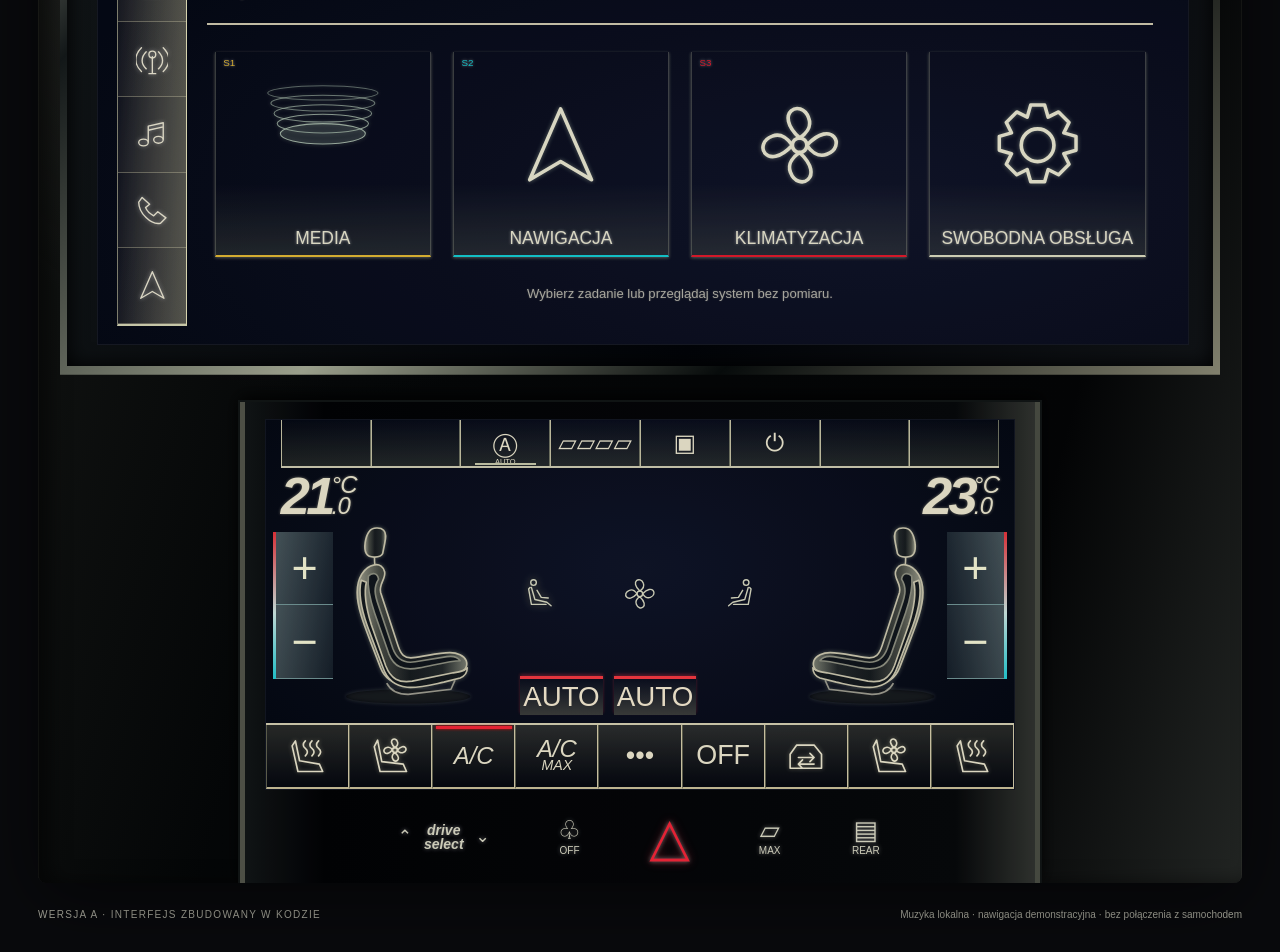
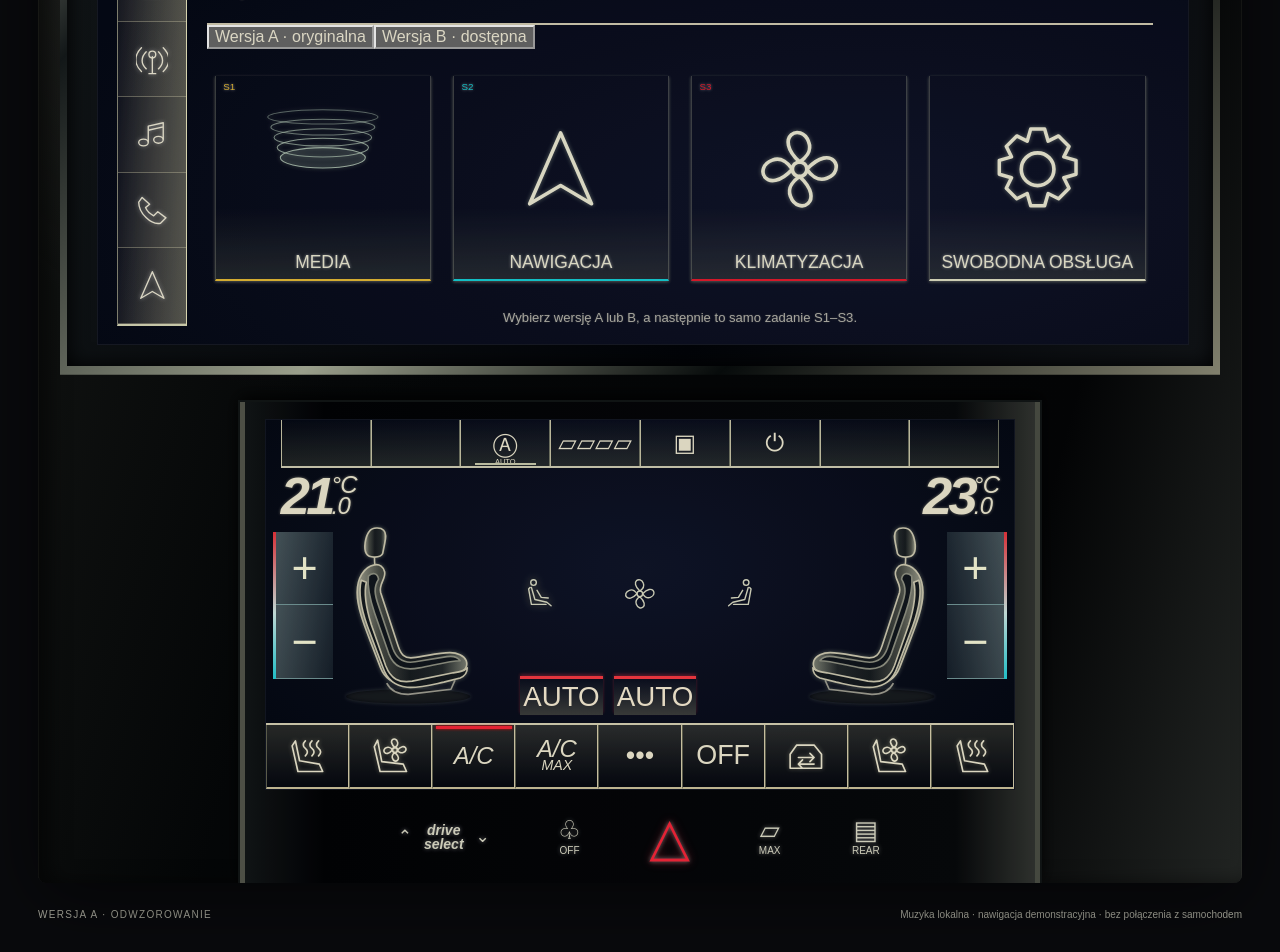
Before and after one commit to lilyhurko/audi-a6-mmi, a React (Vite) app: page / in a window 1280 px wide. Shown: the part 269-1221 px from the top of the page. Built offline with nearby package versions, Linux system fonts and the light colour scheme.

Commit message:
Add A/B version selector and route three scenarios to appropriate interface

```diff
--- a/src/App.jsx
+++ b/src/App.jsx
@@ -8,6 +8,7 @@ import { useAudioLibrary } from './useAudioLibrary'
 import { initialClimate, scenarios } from './model'
 import { useDeviceClock } from './useDeviceClock'
 import CarPhoto from './CarPhoto'
+import AccessibleVersion from './AccessibleVersion'
 import './App.css'
 
 const mediaScreens=['media','source','recent','artists','albums','songs','playlists','genres','files','frequent','music-search','player']
@@ -17,28 +18,28 @@ const homeTiles=[['radio','RADIO','radio'],['media','MEDIA','media'],['phone','T
 const contacts=[{name:'Anna Nowak',number:'500 100 200'},{name:'Piotr Kowalski',number:'500 300 400'},{name:'Jan Wiśniewski',number:'500 500 600'}]
 function App(){
  const clock=useDeviceClock()
- const [scenario,setScenario]=useState(null),[screen,setScreen]=useState('scenarios'),[history,setHistory]=useState([])
+ const [version,setVersion]=useState('A'),[scenario,setScenario]=useState(null),[screen,setScreen]=useState('scenarios'),[history,setHistory]=useState([])
  const [climate,setClimate]=useState({...initialClimate}),[map,setMap]=useState({color:'Automatycznie',view:'Mapa drogi 3D',zoom:'Włącz'})
  const [settings,setSettings]=useState({bass:0,treble:0,brightness:80,drive:'auto',rain:true,ambient:true,language:'Polski',units:'°C',seat:0}),[query,setQuery]=useState(''),[keyboardClosed,setKeyboardClosed]=useState(false)
  const [notice,setNotice]=useState(''),[result,setResult]=useState(null),[favoriteContacts,setFavoriteContacts]=useState([]),[dial,setDial]=useState(''),[call,setCall]=useState(null)
  const events=useRef([]),startTime=useRef(0),upper=useRef(null),playOrigin=useRef(null),maxRestore=useRef(null)
- const record=(type,data={})=>{if(scenario&&!result)events.current.push({version:'A-native',scenario:scenario.id,screen,type,time_ms:Math.round(performance.now()-startTime.current),...data})}
+ const record=(type,data={})=>{if(scenario&&!result)events.current.push({version:version==='A'?'A-native':'B-universal',scenario:scenario.id,screen,type,time_ms:Math.round(performance.now()-startTime.current),...data})}
  const finish=data=>{if(!scenario||result)return;record('task_success',data);setResult({seconds:((performance.now()-startTime.current)/1000).toFixed(1),activations:events.current.filter(e=>e.type==='activation').length,back:events.current.filter(e=>e.type==='back').length})}
  const library=useAudioLibrary(track=>{record('audio_playing',{track:track.title});if(scenario?.id==='S1'&&track.id==='demo-night'&&playOrigin.current==='frequent')finish({track:track.title})})
  const go=next=>{if(next===screen)return;if(next==='player')playOrigin.current=screen;record('screen_change',{destination:next});setHistory(prev=>[...prev,screen]);setScreen(next);setQuery('');setKeyboardClosed(false);setNotice('')}
  const back=()=>{record('back');setScreen(history.at(-1)||'home');setHistory(history.slice(0,-1));setQuery('');setNotice('')}
- const start=item=>{if(library.active&&library.playing)library.toggle();setScenario(item);setResult(null);setClimate({...initialClimate});setHistory([]);setScreen('home');setQuery('');setNotice('');startTime.current=performance.now();events.current=[{version:'A-native',scenario:item.id,type:'task_start',screen:'home',time_ms:0}]}
+ const start=item=>{if(library.active&&library.playing)library.toggle();setScenario(item);setResult(null);setClimate({...initialClimate});setHistory([]);setScreen('home');setQuery('');setNotice('');startTime.current=performance.now();events.current=[{version:version==='A'?'A-native':'B-universal',scenario:item.id,type:'task_start',screen:'home',time_ms:0}]}
  const updateClimate=patch=>{let changes=patch;if('max'in patch&&patch.max!==climate.max){if(patch.max){maxRestore.current={left:climate.left,right:climate.right,ac:climate.ac,fan:climate.fan};changes={...patch,left:16,right:16,ac:true,fan:7,power:true}}else changes={...patch,...maxRestore.current,max:false}}const next={...climate,...changes};if(next.sync){if('right'in patch&&!('left'in patch))next.left=next.right;else next.right=next.left}setClimate(next);record('climate_change',next);if(scenario?.id==='S3'&&next.left===22&&next.right===22&&next.sync&&next.power)finish(next)}
  useLayoutEffect(()=>{
   if(!scenario||result)return
   const snapshot=()=>{
    const aoi=[...document.querySelectorAll('[data-aoi]')].map(node=>{const r=node.getBoundingClientRect();return {name:node.dataset.aoi,label:node.getAttribute('aria-label')||node.textContent,x:r.x,y:r.y,width:r.width,height:r.height}}).filter(r=>r.width&&r.height)
-   events.current.push({version:'A-native',scenario:scenario.id,type:'screen_presented',screen,time_ms:Math.round(performance.now()-startTime.current),viewport:{width:innerWidth,height:innerHeight},aoi})
+   events.current.push({version:version==='A'?'A-native':'B-universal',scenario:scenario.id,type:'screen_presented',screen,time_ms:Math.round(performance.now()-startTime.current),viewport:{width:innerWidth,height:innerHeight},aoi})
   }
   snapshot();window.addEventListener('resize',snapshot);return()=>window.removeEventListener('resize',snapshot)
  },[screen,scenario,result])
  const capture=e=>{const target=e.target.closest('button,input,label');record(target?'activation':'outside_target',{control:target?.getAttribute('aria-label')||target?.textContent?.slice(0,120)||null,x:e.clientX,y:e.clientY,input:e.detail===0?'keyboard':'pointer'})}
- const exportLog=()=>{const url=URL.createObjectURL(new Blob([JSON.stringify({scenario,result,events:events.current},null,2)],{type:'application/json'}));const a=document.createElement('a');a.href=url;a.download=`MMI_A_${scenario.id}.json`;a.click();setTimeout(()=>URL.revokeObjectURL(url),1000)}
+ const exportLog=()=>{const url=URL.createObjectURL(new Blob([JSON.stringify({scenario,result,events:events.current},null,2)],{type:'application/json'}));const a=document.createElement('a');a.href=url;a.download=`MMI_${version}_${scenario.id}.json`;a.click();setTimeout(()=>URL.revokeObjectURL(url),1000)}
  const isMedia=mediaScreens.includes(screen),isNav=navScreens.includes(screen),isClimate=['vehicle','climate','climate-settings','drive','lights','seats'].includes(screen)
  const color=isMedia||screen==='radio'?'#efbb26':isNav?'#15d6dc':isClimate?'#ed1b2e':screen.startsWith('phone')?'#8bcb21':'#d8d6c6'
  const section=isMedia?'Urządzenie USB 2':isNav?'Nawigacja':isClimate?'Samochód':screen.startsWith('phone')?'Telefon':screen==='radio'?'Radio':screen==='scenarios'?'Badanie interfejsu':'Ustawienia'
@@ -48,16 +49,16 @@ function App(){
  const slider=(label,key,min=-5,max=5)=><div className="setting-slider" key={key}><h3>{label}</h3><div><button aria-label={`Zmniejsz ${label}`} disabled={settings[key]<=min} onClick={()=>updateSetting(key,Math.max(min,settings[key]-1))}>−</button><input aria-label={label} type="range" min={min} max={max} value={settings[key]} onChange={e=>updateSetting(key,Number(e.target.value))}/><button aria-label={`Zwiększ ${label}`} disabled={settings[key]>=max} onClick={()=>updateSetting(key,Math.min(max,settings[key]+1))}>+</button></div><p><span>Min</span><span>{settings[key]}</span><span>Max</span></p></div>
  return <main className="app-shell" style={{'--section':color}}>
   {library.audioElement}
-  <header className="study-header"><div><span className="edition">A</span><strong>MMI</strong><span>Interaktywna symulacja</span></div><button onClick={()=>{setScenario(null);setResult(null);go('scenarios')}}>Wybór scenariusza</button></header>
-  {scenario&&<div className="task-strip"><span>{scenario.id}</span><p>{scenario.task}</p><button onClick={()=>start(scenario)}>Od początku ↻</button></div>}
+  <header className="study-header"><div><span className="edition">{version}</span><strong>MMI</strong><span>Interaktywna symulacja</span></div><button onClick={()=>{setScenario(null);setResult(null);go('scenarios')}}>Wybór scenariusza</button></header>
+  {scenario&&<div className="task-strip"><span>{scenario.id} · wersja {version}</span><p>{scenario.task}</p><button onClick={()=>start(scenario)}>Od początku ↻</button></div>}
   <div className="dashboard" onClickCapture={capture}>
-   <div className="dashboard-trim"><div className="upper-bezel"><section className="upper-screen" ref={upper} aria-label="Górny ekran MMI" style={{'--screen-brightness':settings.brightness/100}}>
+   <div className="dashboard-trim"><div className="upper-bezel"><section className={`upper-screen ${version==='B'&&screen!=='scenarios'?'version-b':''}`} ref={upper} aria-label="Górny ekran MMI" style={{'--screen-brightness':settings.brightness/100}}>
     <div className="status-bar"><span className="cube">◇</span><span className="status-handle"/><span className="status-icons">♧ <span>ᛒ</span> ♙ ▯ <small>LTE</small> <time dateTime={clock.iso} title={`${clock.date} · ${clock.timezone}`} aria-label="Aktualny czas">{clock.time}</time></span></div>
     <nav className="side-rail" aria-label="Skróty MMI">{[['home','Menu główne','home'],['radio','Radio','radio'],['media','Media','media'],['phone','Telefon','phone'],['navigation','Nawigacja','navigation']].map(([path,label,icon])=><button key={path} aria-label={label} className={(path==='media'&&isMedia)||(path==='navigation'&&isNav)||(path==='phone'&&screen.startsWith('phone'))||path===screen?'active':''} onClick={()=>go(path)}><Icon name={icon}/></button>)}</nav>
-    <div className="screen-main">
+    {version==='B'&&screen!=='scenarios'?<AccessibleVersion screen={screen} go={go} back={back} scenario={scenario} library={library} climate={climate} updateClimate={updateClimate} finish={finish}/>:<div className="screen-main">
      {!['home','scenarios'].includes(screen)&&<header className="screen-heading"><button aria-label="Wstecz" data-aoi="AOI_wstecz" onClick={back}><Icon name="back"/></button>{isMedia&&screen!=='source'&&<button className="source-button" onClick={()=>go('source')}>♬ Źródło</button>}<div><span>{section}</span><h1>{titles[screen]||screen}</h1></div><button aria-label={isNav?'Ustawienia nawigacji':'Ustawienia sekcji'} onClick={()=>go(isNav?'nav-settings':isClimate?'climate-settings':'settings')}><Icon name="settings"/></button></header>}
      <div className={`screen-body ${['home','scenarios'].includes(screen)?'no-heading':''}`}>
-      {screen==='scenarios'&&<><div className="chooser-title"><h1>Wybierz scenariusz</h1><span>Wersja A</span></div><div className="icon-grid scenario-grid">{scenarios.map(item=><button key={item.id} className="mmi-tile" style={{'--tile-color':item.id==='S1'?'#edc137':item.id==='S2'?'#15d6dc':'#ed1b2e'}} onClick={()=>start(item)}><span className="scenario-id">{item.id}</span><TileArt name={item.icon}/><span>{item.title.toUpperCase()}</span></button>)}<button className="mmi-tile" onClick={()=>{setScenario(null);go('home')}}><Icon name="settings"/><span>SWOBODNA OBSŁUGA</span></button></div><p className="chooser-hint">Wybierz zadanie lub przeglądaj system bez pomiaru.</p></>}
+      {screen==='scenarios'&&<><div className="chooser-title"><h1>Wybierz scenariusz</h1><span>Wersja {version}</span></div><div className="version-selector" aria-label="Wybierz wersję interfejsu"><button className={version==='A'?'selected':''} aria-pressed={version==='A'} onClick={()=>setVersion('A')}>Wersja A · oryginalna</button><button className={version==='B'?'selected':''} aria-pressed={version==='B'} onClick={()=>setVersion('B')}>Wersja B · dostępna</button></div><div className="icon-grid scenario-grid has-version-selector">{scenarios.map(item=><button key={item.id} className="mmi-tile" style={{'--tile-color':item.id==='S1'?'#edc137':item.id==='S2'?'#15d6dc':'#ed1b2e'}} onClick={()=>start(item)}><span className="scenario-id">{item.id}</span><TileArt name={item.icon}/><span>{item.title.toUpperCase()}</span></button>)}<button className="mmi-tile" onClick={()=>{setScenario(null);go('home')}}><Icon name="settings"/><span>SWOBODNA OBSŁUGA</span></button></div><p className="chooser-hint">Wybierz wersję A lub B, a następnie to samo zadanie S1–S3.</p></>}
       {screen==='home'&&<><div className="icon-grid home-grid">{homeTiles.map(([path,label,icon])=><button className={`mmi-tile home-${path}`} key={path} onClick={()=>go(path)}><TileArt name={icon}/><span><Icon name={icon}/>{label}</span></button>)}</div><div className="page-dots"><i/><i className="current"/><i/></div></>}
       <div hidden={!isMedia} className="persistent-view"><Media screen={screen} go={go} library={library} query={query} setQuery={setQuery}/></div>
       <div hidden={!isNav} className="persistent-view"><Navigation screen={screen} go={go} map={map} setMap={setMap} query={query} setQuery={setQuery} onRoute={d=>{record('route_started',{destination:d.name});if(scenario?.id==='S2'&&d.id==='science')finish({destination:d.name})}}/></div>
@@ -78,14 +79,14 @@ function App(){
       {screen==='connection'&&<div className="empty-state"><Icon name="phone"/><h2>Połączenie urządzenia</h2><p>Muzykę z urządzenia możesz dodać jako lokalne pliki audio.</p><button onClick={()=>go('media')}>Otwórz mediotekę</button></div>}
       {screen==='maintenance'&&<div className="settings-scroll"><div className="setting-row">Wersja oprogramowania <span>MMI Simulation A · 1.0</span></div><button className="setting-row" onClick={()=>{setClimate({...initialClimate});library.setTone('bass',0);library.setTone('treble',0);setMap({color:'Automatycznie',view:'Mapa drogi 3D',zoom:'Włącz'});setSettings({bass:0,treble:0,brightness:80,drive:'auto',rain:true,ambient:true,language:'Polski',units:'°C',seat:0});setNotice('Przywrócono ustawienia symulacji. Biblioteka muzyki została zachowana.')}}>Przywróć ustawienia symulacji <b>›</b></button></div>}
      </div>
-    </div>
+    </div>}
    </section></div></div>
    <div className="lower-console" style={{filter:`brightness(${.45+settings.brightness/100*.55})`}}><ClimatePanel units={settings.units} value={climate} onChange={updateClimate} open={go} keyboard={keyboard} onKeyboard={()=>setKeyboardClosed(true)} query={screen==='phone-dial'?dial:query} setQuery={screen==='phone-dial'?setDial:setQuery}/><div className="physical-strip"><button onClick={()=>go('drive')}>⌃ <span>drive<br/>select</span> ⌄</button><button aria-label="Asysta kierowcy" onClick={()=>setNotice('Asysta kierowcy jest elementem symulacji, bez połączenia z pojazdem.')}>♧<small>OFF</small></button><button className="hazard" aria-label="Światła awaryjne" onClick={()=>setNotice('Światła awaryjne: przycisk demonstracyjny.')}>△</button><button aria-label="Odmrażanie przedniej szyby" onClick={()=>updateClimate({direction:'windshield',fan:7,power:true})}>▱<small>MAX</small></button><button aria-label="Ogrzewanie tylnej szyby" onClick={()=>setNotice('Ogrzewanie tylnej szyby włączone w symulacji.')}>▤<small>REAR</small></button></div></div>
   </div>
   {library.error&&<p className="notice" role="alert">{library.error}</p>}{notice&&<p className="notice" role="status">{notice}</p>}
   {call&&<div className="modal-backdrop"><section className="call-modal" role="dialog" aria-modal="true" aria-label="Symulowane połączenie"><Icon name="phone"/><h2>{call.name}</h2><p>{call.number}</p><p>Połączenie demonstracyjne · bez wykonywania rzeczywistego telefonu</p><button autoFocus onClick={()=>setCall(null)}>Zakończ połączenie</button></section></div>}
   {result&&<section className="result-panel" role="status"><div><small>ZADANIE UKOŃCZONE</small><h2>{scenario.title}</h2><p>{result.seconds} s · {result.activations} aktywacji · {result.back} powrotów</p></div><button onClick={exportLog}>Pobierz przebieg JSON</button><button onClick={()=>start(scenario)}>Powtórz</button></section>}
-  <footer className="app-footer"><span>WERSJA A · INTERFEJS ZBUDOWANY W KODZIE</span><span>Muzyka lokalna · nawigacja demonstracyjna · bez połączenia z samochodem</span></footer>
+  <footer className="app-footer"><span>WERSJA {version} · {version==='A'?'ODWZOROWANIE':'PROJEKT UNIWERSALNY'}</span><span>Muzyka lokalna · nawigacja demonstracyjna · bez połączenia z samochodem</span></footer>
  </main>
 }
 export default App
```
